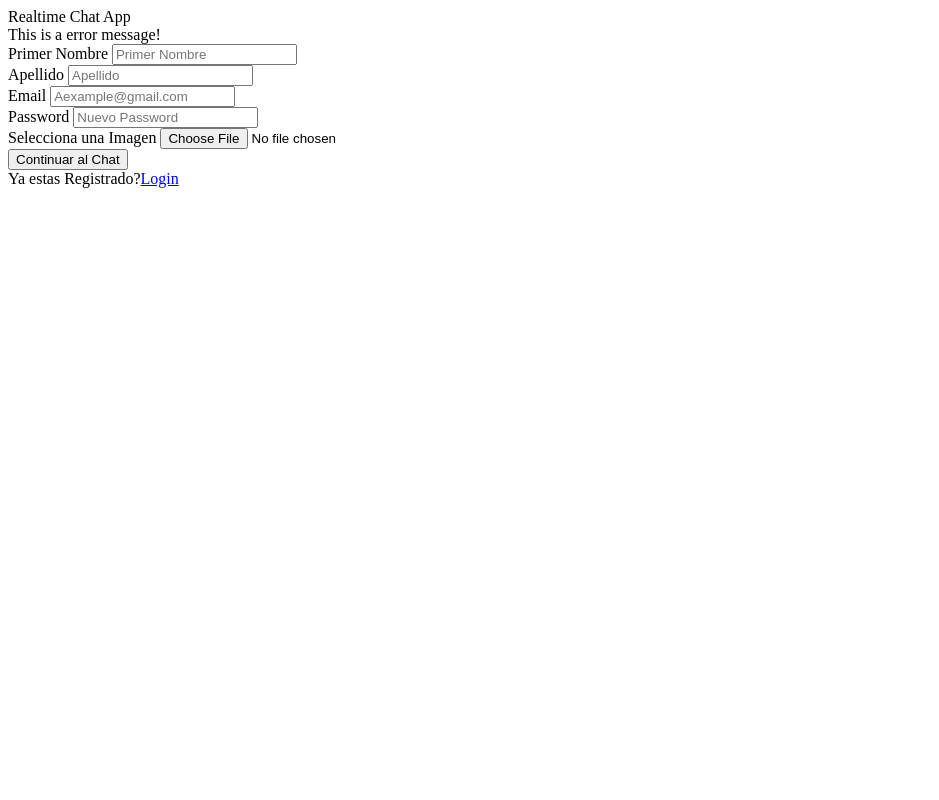
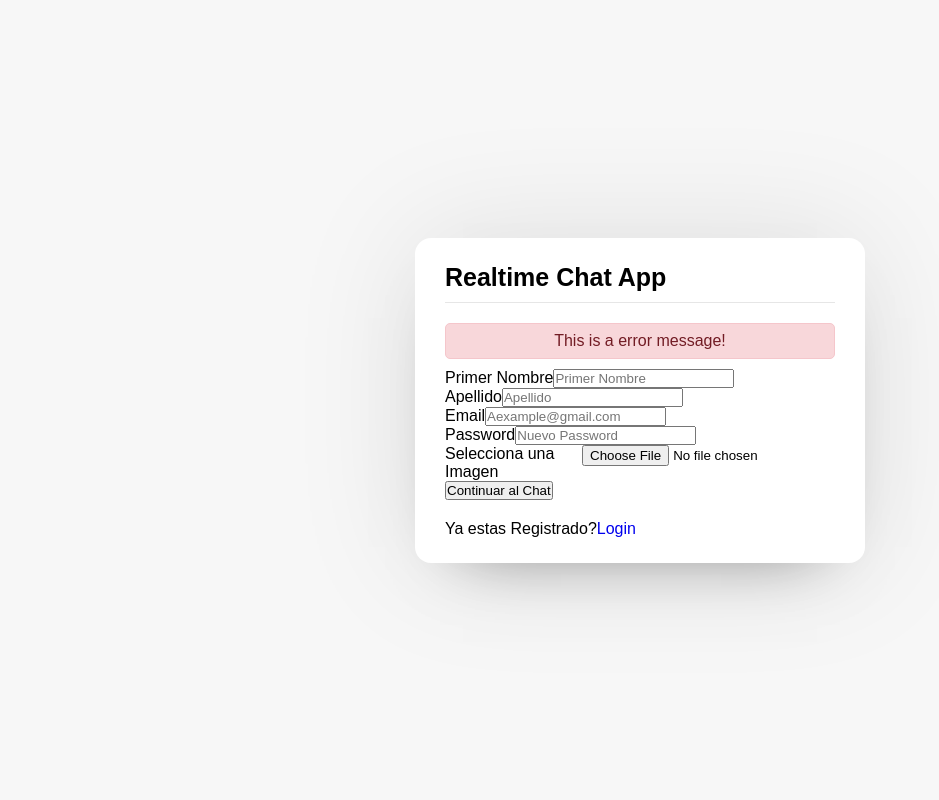
Before and after one commit to Waxtef/Chat-on-Php-and-Mysql, a PHP site: page / in a window 1280 px wide. Shown: the whole page, without its empty margins (0-939 px from the left). Run offline with PHP 8.4, Linux system fonts and the light colour scheme.

Commit message:
3er.Creacion de Estilos Css

```diff
--- a/index.php
+++ b/index.php
@@ -13,21 +13,21 @@
         <section class="form signup">
             <header>Realtime Chat App</header>
             <form action="#">
-                <div class="error-txt">This is a error message!</div>
+                <div class="error-text">This is a error message!</div>
                 <div class="name-details">
-                   <div class="field">
+                   <div class="field input">
                        <label for="">Primer Nombre</label>
                        <input type="text" placeholder="Primer Nombre">
                    </div>
-                   <div class="field">
+                   <div class="field input">
                        <label for="">Apellido</label>
                        <input type="text" placeholder="Apellido">
                    </div>
-                   <div class="field">
+                   <div class="field input">
                        <label for="">Email</label>
                        <input type="text" placeholder="Aexample@gmail.com">
                    </div>
-                   <div class="field">
+                   <div class="field input">
                        <label for="">Password</label>
                        <input type="text" placeholder="Nuevo Password">
                    </div>
--- /dev/null
+++ b/main.css
@@ -0,0 +1,49 @@
+*{
+    margin: 0;
+    padding: 0;
+    box-sizing: border-box;
+    text-decoration : none;
+    font-family: 'Poppins', sans-serif;
+}
+body{
+    display: flex;
+    align-items: center;
+    justify-content: center;
+    min-height: 100vh;
+    background: #f7f7f7;
+}
+.wrapper{
+    background: #fff;
+    width: 450px;
+    border-radius: 16px;
+    box-shadow: 0 0 128px 0 rgba(0, 0, 0, 0.1),
+                0 32px 64px -48px rgba(0, 0, 0, 0.5);
+
+}
+
+/*Registro de Nuevo*/
+.form{
+    padding: 25px 30px;
+}
+.form header{
+    font-size: 25px;
+    font-weight: 600;
+    padding-bottom: 10px;
+    border-bottom: 1px solid #e6e6e6;
+}
+.form form{
+    margin: 20px 0;
+}
+.form form .error-text{
+    color: #721c24;
+    background: #f8d7da;
+    padding: 8px 10px;
+    text-align: center;
+    border-radius: 5px;
+    margin-bottom: 10px;
+    border: 1px solid #f5c6cb;
+}
+.form form .field{
+    display: flex;;
+
+}
```
